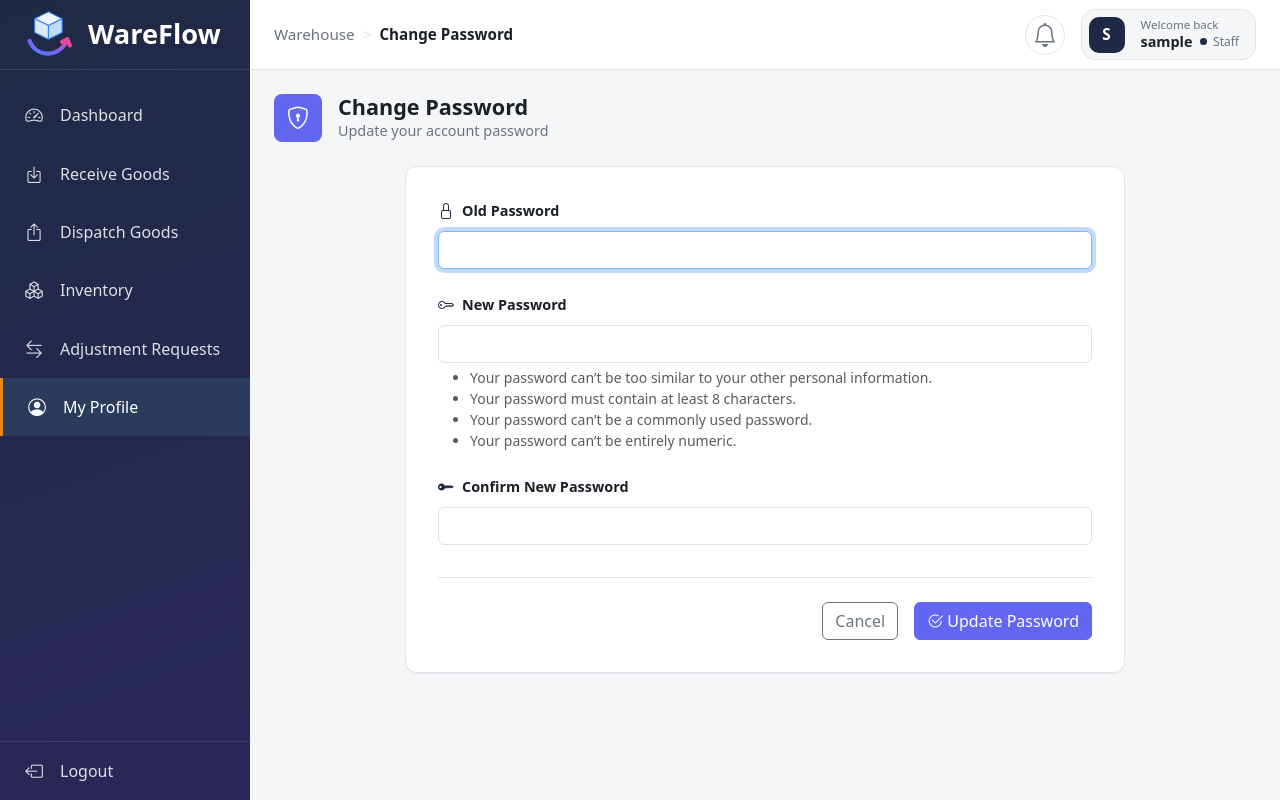
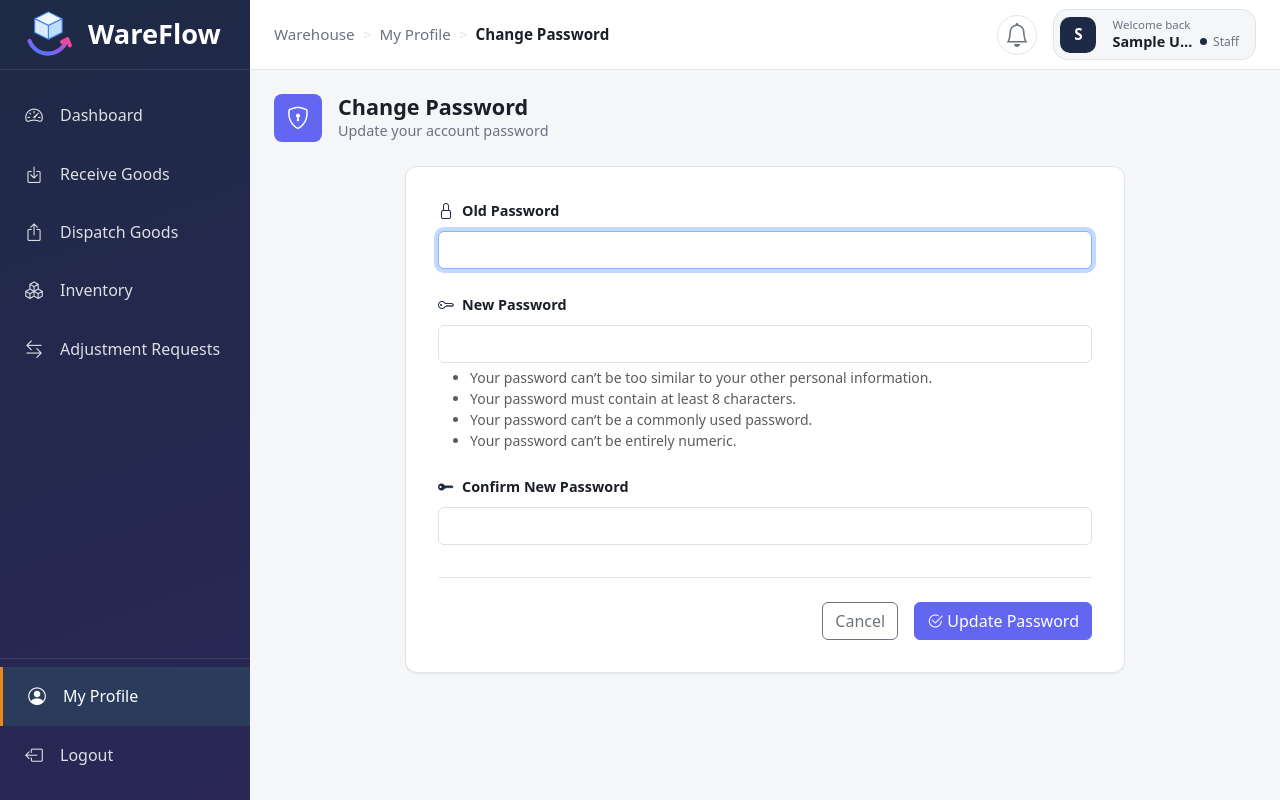
Before and after one commit to NyanHtetMyat/WareFlow, a Django app: page /profile/change-password/ in a window 1280 px wide. Run offline with Django 5.2, Linux system fonts and the light colour scheme; the visitor is signed in with stand-in values (Sample User, id 1).

Commit message:
Fixed the oversight of Breadcrumbs on Change Password page. Fixed the mini profile card always showing username even if they have firstname and lastname.

```diff
--- a/accounts/views.py
+++ b/accounts/views.py
@@ -133,4 +133,6 @@ def change_password_view(request):
     return render(request, 'accounts/change_password.html', {
         'page_title': 'Change Password',
         'form': form,
+        'breadcrumb_parent_label': 'My Profile',
+        'breadcrumb_parent_url_name': 'accounts:profile',
     })
--- a/static/css/components.css
+++ b/static/css/components.css
@@ -104,8 +104,15 @@
     text-align: center;
 }
 
-.nav-logout {
+/* Pins this second nav-items list to the bottom of the sidebar's
+   flex column, separate from the (flex-grow: 1) operations list
+   above it — this is what keeps My Profile and Logout visually
+   grouped together with no gap between them, instead of My Profile
+   trailing the operations list with empty space before Logout. */
+.nav-items--bottom {
+    flex-grow: 0;
     margin-top: auto;
+    padding-top: var(--space-sm);
     border-top: 1px solid rgba(255, 255, 255, 0.1);
 }
 
@@ -275,6 +282,19 @@
     font-weight: 600;
     color: var(--color-text);
     font-size: 0.9rem;
+    min-width: 0; /* lets the truncated child below actually shrink instead of overflowing */
+}
+
+.profile-name-truncate {
+    overflow: hidden;
+    text-overflow: ellipsis;
+    white-space: nowrap;
+    min-width: 0;
+    max-width: 80px;
+}
+
+.role-tag {
+    flex-shrink: 0; /* role tag never gets squeezed by a long name — only the name truncates */
 }
 
 /* The role tag: a colored dot + plain text, deliberately NOT a
--- /dev/null
+++ b/static/js/tooltips.js
@@ -0,0 +1,22 @@
+/*
+ * tooltips.js
+ * ─────────────────────────────────────────────
+ * Global one-time initializer for Bootstrap tooltips on STATIC
+ * elements — anything present in the initial page HTML (rendered
+ * server-side, like the navbar's truncated name) is covered by this
+ * single querySelectorAll + forEach on page load.
+ *
+ * This does NOT cover elements injected into the DOM after this
+ * script runs (e.g. rows added dynamically via JS elsewhere in the
+ * project) — those need their own explicit `new bootstrap.Tooltip(el)`
+ * call at the point they're created, since Bootstrap has no built-in
+ * mechanism to auto-detect newly-added [data-bs-toggle="tooltip"]
+ * elements after its own initial scan. If a future dynamic case
+ * needs this, initialize it locally in that feature's own script
+ * rather than expanding this file to re-scan on a timer/observer.
+ */
+document.addEventListener('DOMContentLoaded', function () {
+    document.querySelectorAll('[data-bs-toggle="tooltip"]').forEach(function (el) {
+        new bootstrap.Tooltip(el);
+    });
+});
--- a/templates/base.html
+++ b/templates/base.html
@@ -51,6 +51,7 @@
 
     <!-- Bootstrap JS bundle (includes Popper, needed for dropdowns/modals/toasts) -->
     <script src="https://cdn.jsdelivr.net/npm/bootstrap@5.3.3/dist/js/bootstrap.bundle.min.js"></script>
+    <script src="{% static 'js/tooltips.js' %}"></script>
 
     {% block extra_js %}{% endblock %}
 </body>
--- a/templates/components/navbar.html
+++ b/templates/components/navbar.html
@@ -114,7 +114,9 @@ ASSUMPTION / PROVISIONAL DESIGN DECISION:
     <span class="profile-text">
         <span class="profile-welcome">Welcome back</span>
         <span class="profile-name-row">
-            {{ user.username }}
+            <span class="profile-name-truncate" data-bs-toggle="tooltip" data-bs-placement="bottom" title="{{ user.display_name }}">
+                {{ user.display_name }}
+            </span>
             <span class="role-tag">
                 <span class="role-dot role-dot--{{ user.role|lower }}" aria-hidden="true"></span>
                 {{ user.get_role_display }}
--- a/templates/components/sidebar.html
+++ b/templates/components/sidebar.html
@@ -1,30 +1,16 @@
 {% comment %}
   ────────────────────────────────────────────────────────────────
-  SIDEBAR NAVIGATION — PLACEHOLDER LINK MAP
+  SIDEBAR NAVIGATION
   ────────────────────────────────────────────────────────────────
-  Most links below use href="#" because their target apps
-  (warehouse, reports, audit) don't have urls.py entries yet.
-  Each placeholder has an inline comment stating its intended
-  target. Once an app's urls.py defines the named route, replace
-  that item's href="#" with the matching {% url %} tag shown in
-  its comment.
-
-  Working links right now (do not change):
-    - Dashboard -> accounts:dashboard_redirect
-    - Logout    -> accounts:logout
-
-  Placeholder links and their intended future routes:
-    - Receive Goods       -> warehouse:receive_goods
-    - Dispatch Goods      -> warehouse:dispatch_goods
-    - Inventory            -> warehouse:inventory_list
-    - Adjustment Requests (staff view)   -> warehouse:my_adjustment_requests
-    - Adjustment Requests (manager view) -> warehouse:adjustment_requests
-    - Low Stock            -> reports:low_stock
-    - Reports              -> reports:summary_report
-    - Products             -> warehouse:products
-    - Suppliers            -> warehouse:suppliers
-    - Audit Logs           -> audit:audit_logs
-    - Users (Admin)        -> accounts:user_management
+  Two separate <ul class="nav-items"> lists, not one:
+    - The first (flex-grow: 1) holds warehouse OPERATIONS, specific
+      to each role.
+    - The second (.nav-items--bottom, pinned to the bottom via
+      margin-top: auto) holds ACCOUNT-related items shared by every
+      role — My Profile and Logout — grouped together with a
+      separator line, deliberately adjacent to each other rather
+      than My Profile sitting at the bottom of the operations list
+      with an empty gap before Logout.
   ────────────────────────────────────────────────────────────────
 {% endcomment %}
 
@@ -174,11 +160,10 @@
 
     {% endif %}
 
-    {% comment %}
-        Shared across every role — sits right above Logout, deliberately
-        OUTSIDE the per-role {% if %} blocks above so it only needs to
-        exist once instead of being duplicated into all three branches.
-    {% endcomment %}
+</ul>
+
+{# ── Account section: shared by every role, pinned to the bottom, grouped together ── #}
+<ul class="nav-items nav-items--bottom">
     <li class="nav-item">
         <a href="{% url 'accounts:profile' %}"
            class="nav-link {% if request.resolver_match.url_name == 'profile' or request.resolver_match.url_name == 'change_password' %}active{% endif %}"
@@ -187,12 +172,10 @@
             <span class="nav-label">My Profile</span>
         </a>
     </li>
-
+    <li class="nav-item">
+        <a href="{% url 'accounts:logout' %}" class="nav-link" title="Logout">
+            <i class="bi bi-box-arrow-left nav-icon" aria-hidden="true"></i>
+            <span class="nav-label">Logout</span>
+        </a>
+    </li>
 </ul>
-
-<div class="nav-item nav-logout">
-    <a href="{% url 'accounts:logout' %}" class="nav-link" title="Logout">
-        <i class="bi bi-box-arrow-left nav-icon" aria-hidden="true"></i>
-        <span class="nav-label">Logout</span>
-    </a>
-</div>
```
